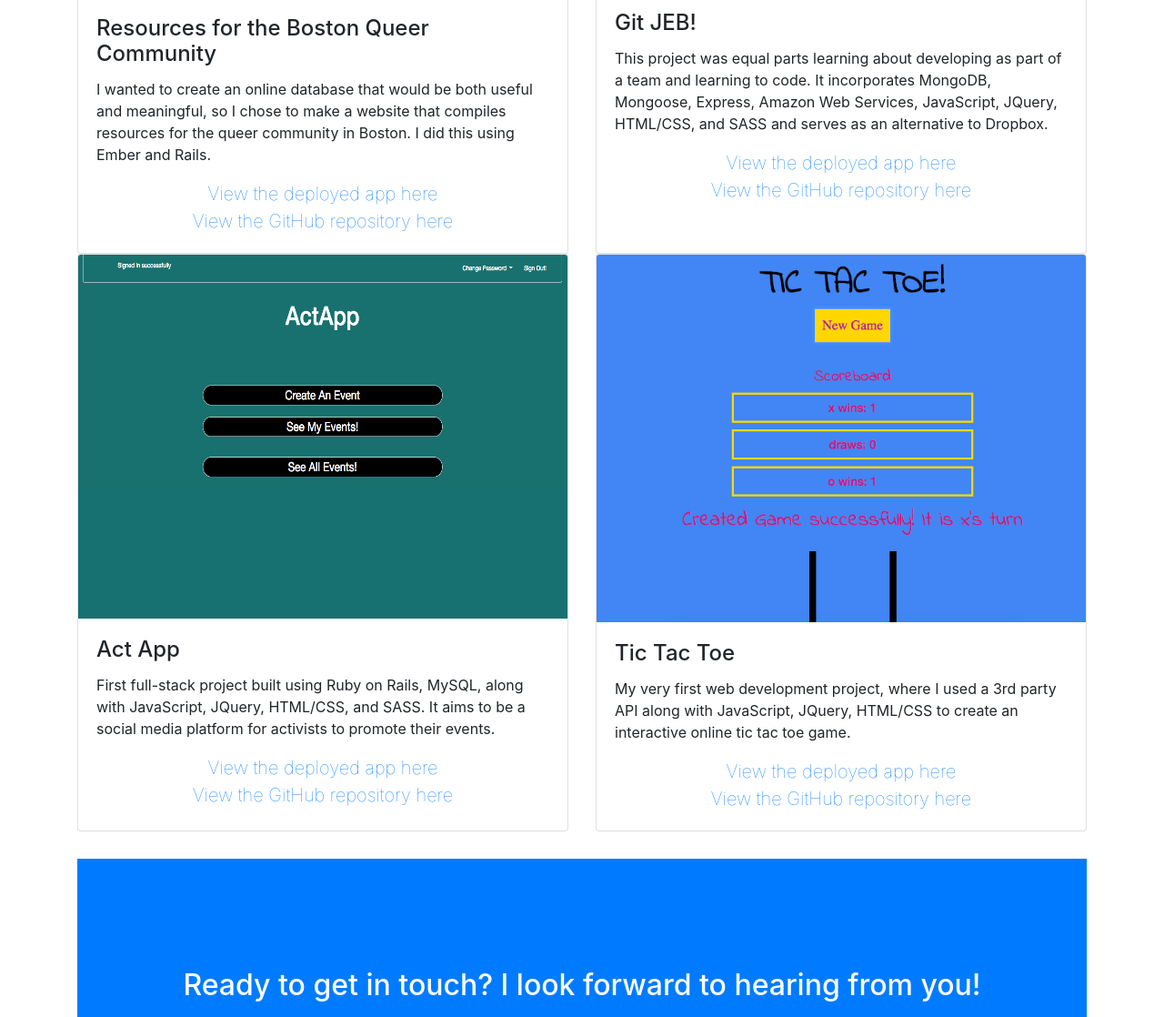
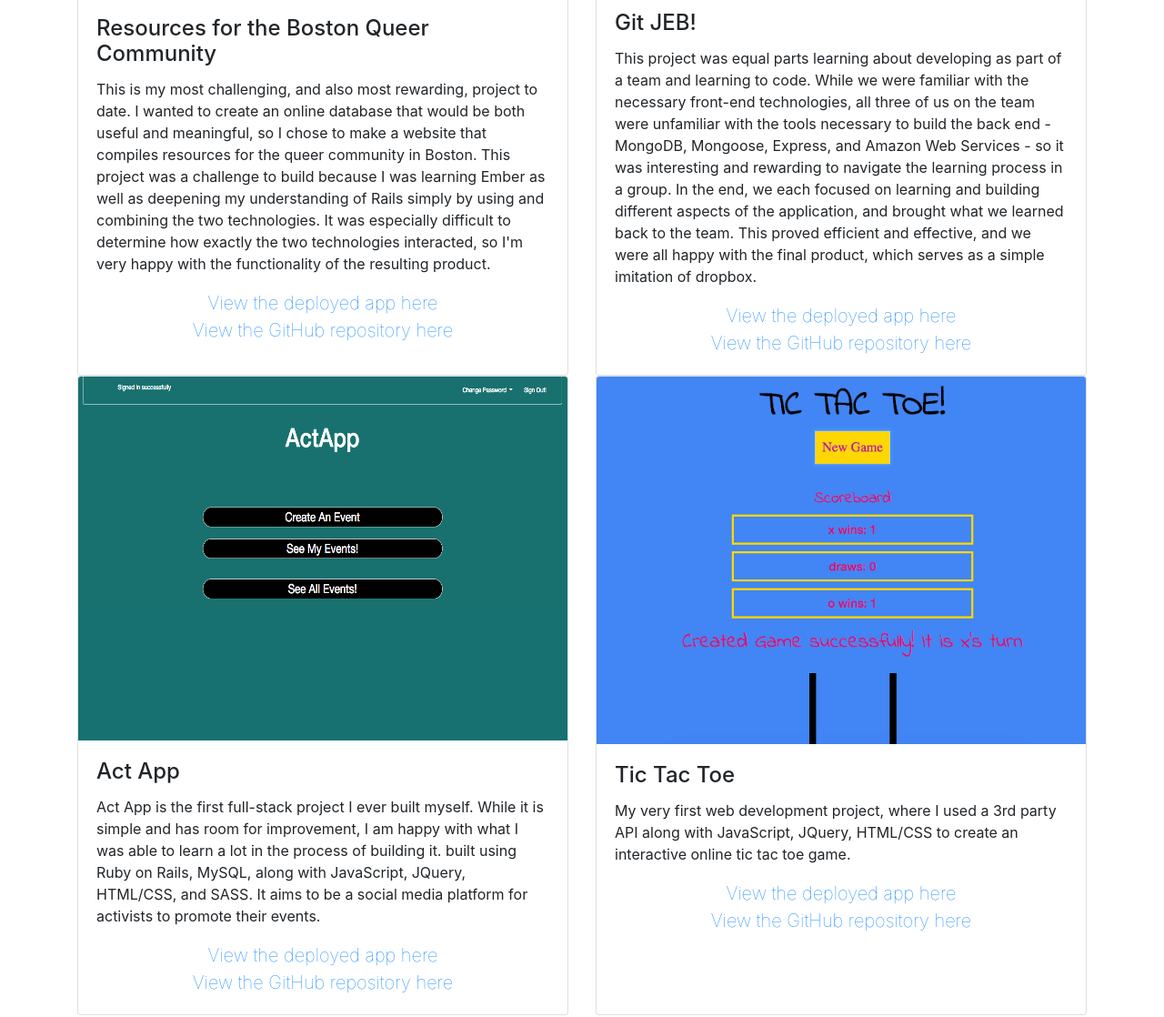
Before and after one commit to gercks/gercks.github.io, a website with bundled scripts: page index.html in a window 1280 px wide. Shown: the part 2795-3913 px from the top of the page at 91% size. Built offline with nearby package versions, Linux system fonts and the light colour scheme.

Commit message:
Update descriptions of projects

```diff
--- a/index.html
+++ b/index.html
@@ -204,7 +204,10 @@
         <a href="https://gercks.github.io/QueeResources-Front-End/"><img class="card-img-top tallerimg2" src="img/queeresources.png" alt=""></a>
         <div class="card-body">
           <h4 class="card-title">Resources for the Boston Queer Community</h4>
-          <p class="card-text">I wanted to create an online database that would be both useful and meaningful, so I chose to make a website that compiles resources for the queer community in Boston. I did this using Ember and Rails.</p>
+          <p class="card-text">This is my most challenging, and also most rewarding, project to date. I wanted to create an online database that would be both useful and meaningful,
+            so I chose to make a website that compiles resources for the queer community in Boston. This project was a challenge to build because I was learning Ember as well as
+             deepening my understanding of Rails simply by using and combining the two technologies. It was especially difficult to determine how exactly the two technologies interacted,
+              so I'm very happy with the functionality of the resulting product.</p>
           <div class="portlinks">
           <a href="https://gercks.github.io/QueeResources-Front-End/">View the deployed app here</a>
           <br>
@@ -218,8 +221,10 @@
         <a href="https://gitjeb.github.io/front/"><img class="card-img-top" src="img/jeb.png" alt=""></a>
         <div class="card-body">
           <h4 class="card-title">Git JEB!</h4>
-          <p class="card-text">This project was equal parts learning about developing as part of a team and learning to code. It incorporates MongoDB, Mongoose, Express, Amazon Web Services, JavaScript, JQuery, HTML/CSS, and
-          SASS and serves as an alternative to Dropbox.</p>
+          <p class="card-text">This project was equal parts learning about developing as part of a team and learning to code. While we were familiar with the necessary front-end technologies,
+            all three of us on the team were unfamiliar with the tools necessary to build the back end - MongoDB, Mongoose, Express, and Amazon Web Services - so it was interesting and rewarding
+            to navigate the learning process in a group. In the end, we each focused on learning and building different aspects of the application, and brought what we learned back to the team.
+          This proved efficient and effective, and we were all happy with the final product, which serves as a simple imitation of dropbox.</p>
           <div class="portlinks">
           <a href="https://gitjeb.github.io/front/">View the deployed app here</a>
           <br>
@@ -233,7 +238,8 @@
         <a href="https://gercks.github.io/Act-App-Front-End/"><img class="card-img-top tallerimg" src="img/ActApp3.png" alt=""></a>
         <div class="card-body">
           <h4 class="card-title">Act App</h4>
-          <p class="card-text">First full-stack project built using Ruby on
+          <p class="card-text">Act App is the first full-stack project I ever built myself. While it is simple and has room for improvement,
+            I am happy with what I was able to learn a lot in the process of building it. built using Ruby on
             Rails, MySQL, along with JavaScript, JQuery, HTML/CSS, and
             SASS. It aims to be a social media platform for activists to promote their events.</p>
             <div class="portlinks">
```
